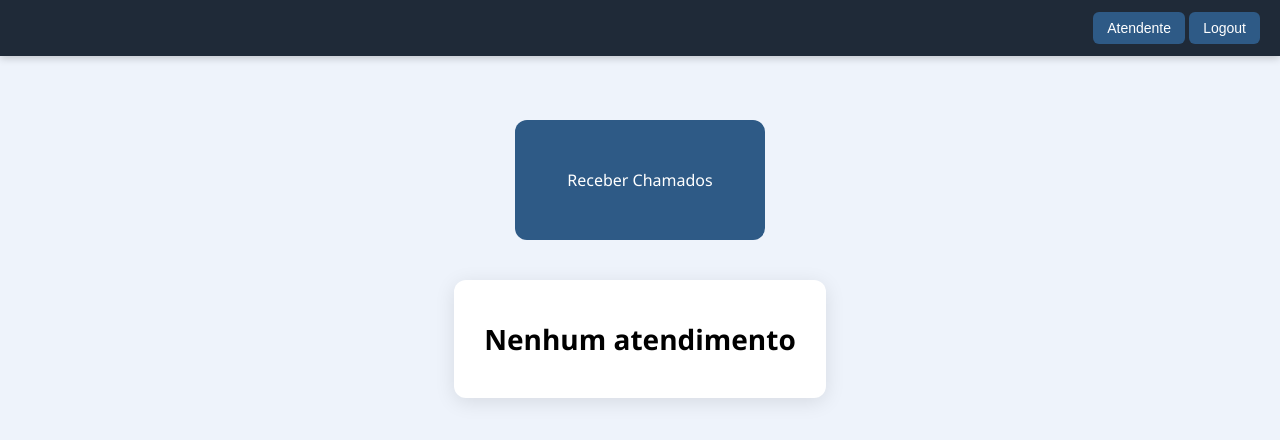
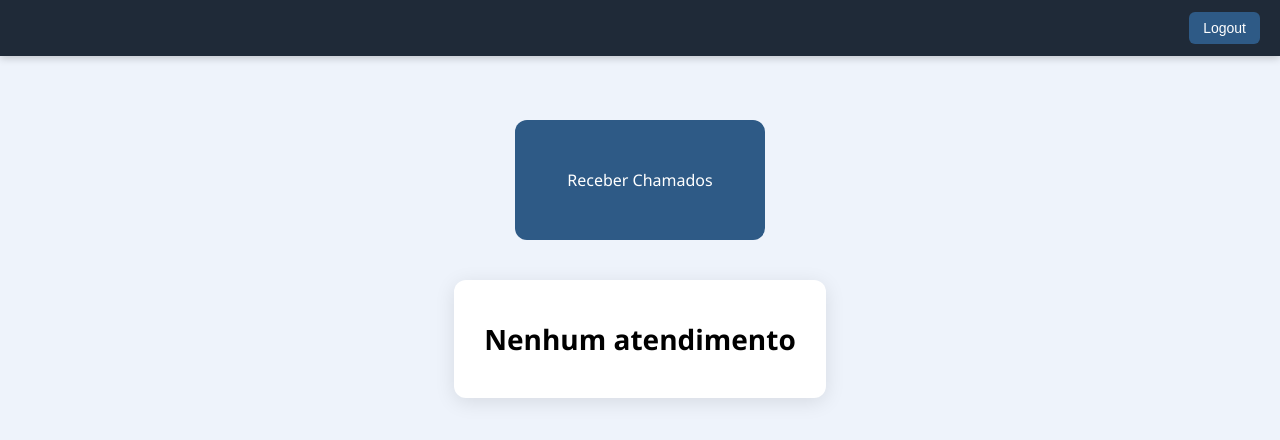
Before and after one commit to assistenciapb/Chamados, a plain HTML site: page recepcao.html in a window 1280 px wide. Drawn offline with Linux system fonts and the light colour scheme; no server answers.

Commit message:
Update recepcao.html

```diff
--- a/recepcao.html
+++ b/recepcao.html
@@ -14,7 +14,6 @@
     <!-- Header fixo com botões -->
     <header>
         <div>
-            <button id="btnAtendente">Atendente</button>
             <button id="btnLogout">Logout</button>
         </div>
     </header>
```
